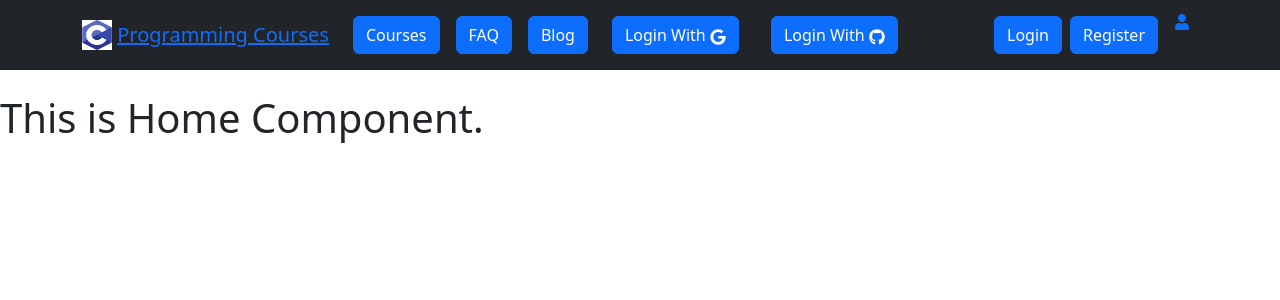
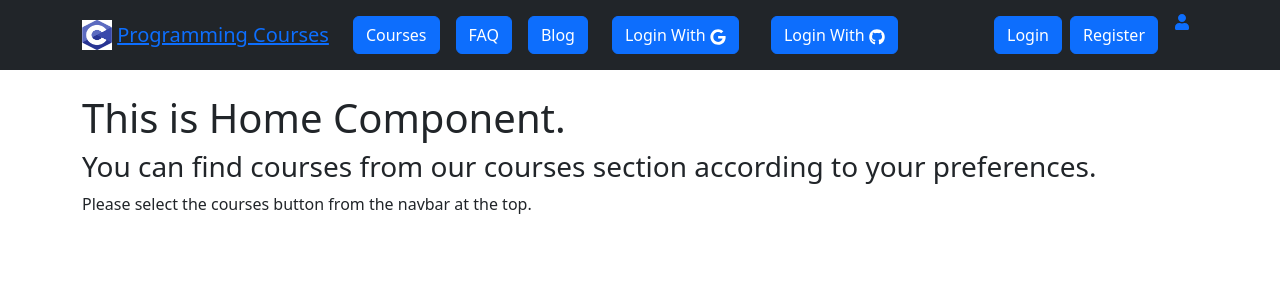
Before and after one commit to sadab275/Learning-Platform-client-side, a React (Create React App) app: page / in a window 1280 px wide. Shown: the top 300 px of the page. Built offline with nearby package versions, Linux system fonts and the light colour scheme; no server answers.

Commit message:
home changed

```diff
--- a/package.json
+++ b/package.json
@@ -14,6 +14,7 @@
     "react-icons": "^4.6.0",
     "react-router-dom": "^6.4.2",
     "react-scripts": "5.0.1",
+    "react-to-print": "^2.14.7",
     "web-vitals": "^2.1.4"
   },
   "scripts": {
--- a/src/Pages/CourseDetails/CourseDetails.js
+++ b/src/Pages/CourseDetails/CourseDetails.js
@@ -3,6 +3,7 @@ import { Image } from 'react-bootstrap';
 import Button from 'react-bootstrap/Button';
 import Card from 'react-bootstrap/Card';
 import { Link, useLoaderData } from 'react-router-dom';
+
 
 const CourseDetails = () => {
     const details = useLoaderData();
--- a/src/Pages/Home/Home/Home.js
+++ b/src/Pages/Home/Home/Home.js
@@ -2,8 +2,10 @@ import React from 'react';
 
 const Home = () => {
     return (
-        <div>
+        <div className='container'>
             <h1>This is Home Component.</h1>
+            <h3>You can find courses from our courses section according to your preferences.</h3>
+            <p>Please select the courses button from the navbar at the top.</p>
         </div>
     );
 };
--- a/src/Pages/Login/Register/Register.js
+++ b/src/Pages/Login/Register/Register.js
@@ -18,7 +18,7 @@ const Register = () => {
         const password = form.password.value;
         console.log(name, photoURL, email, password);
 
-        createUser(email, password)
+        createUser(email, password, name, photoURL)
             .then(result => {
                 const user = result.user;
                 console.log(user);
--- a/src/contexts/AuthProvider/AuthProvider.js
+++ b/src/contexts/AuthProvider/AuthProvider.js
@@ -14,6 +14,7 @@ const AuthProvider = ({ children }) => {
 
     const providerLogin = (provider) => {
         setLoading(true);
+
         return signInWithPopup(auth, provider);
     }
 
@@ -22,13 +23,15 @@ const AuthProvider = ({ children }) => {
         return signInWithPopup(auth, gitProvider)
     }
 
-    const createUser = (email, password) => {
+    const createUser = (email, password, name, photoURL) => {
         setLoading(true);
-        return createUserWithEmailAndPassword(auth, email, password)
+
+        return createUserWithEmailAndPassword(auth, email, password, name, photoURL)
     }
 
     const signIn = (email, password) => {
         setLoading(true);
+
         return signInWithEmailAndPassword(auth, email, password)
     }
 
```
Also changed, not shown: 1 other file (tests, documents, lock files or other folders).
